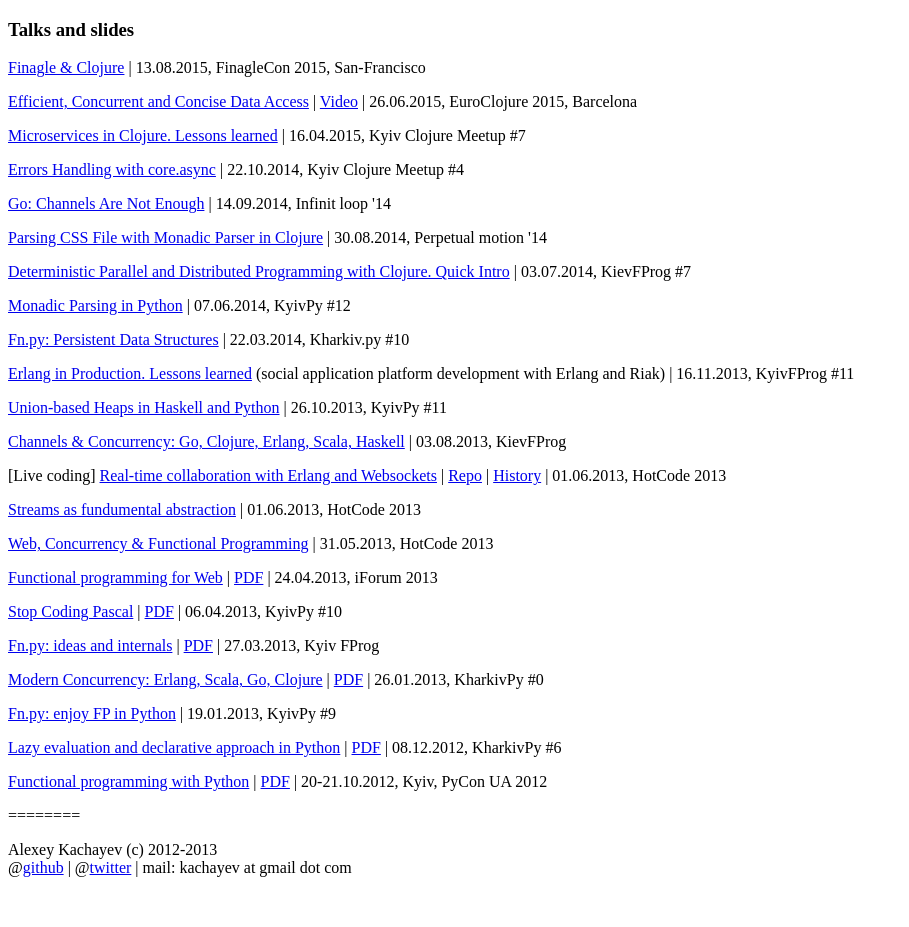
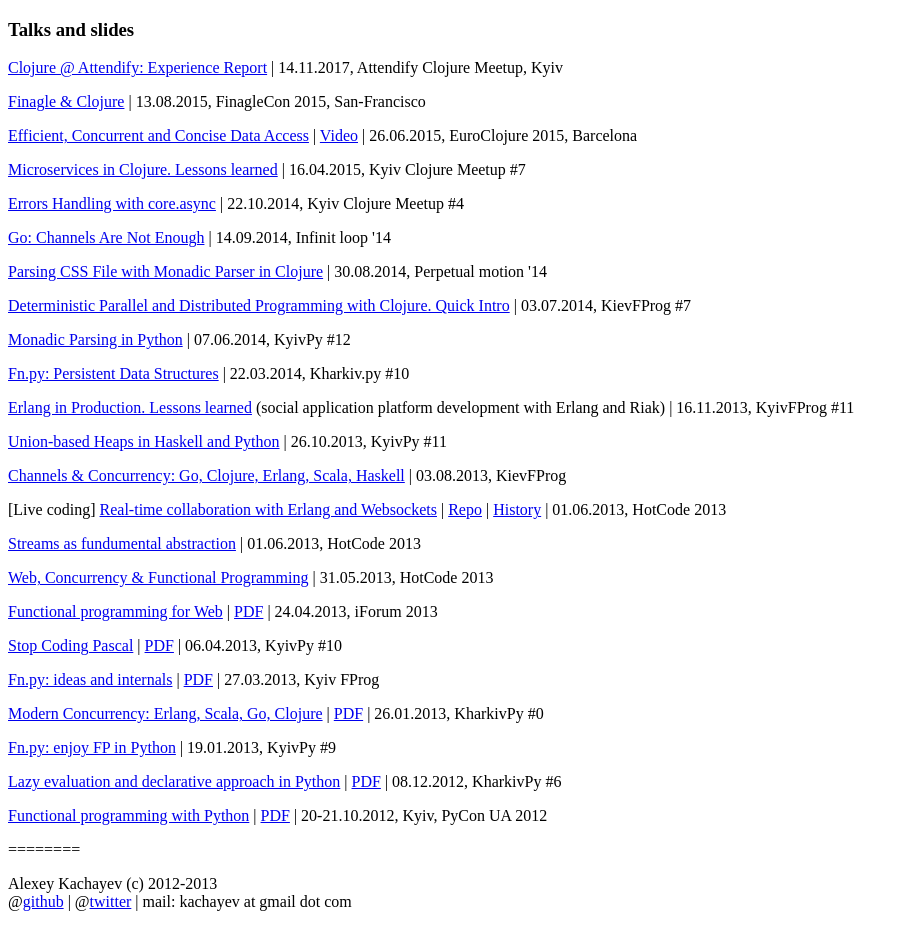
Before and after one commit to kachayev/talks, a plain HTML site: page index.html in a window 1280 px wide. Shown: the whole page, without its empty margins (0-909 px from the left). Before the commit the page ends 893 px from the top, so only its background shows below. Drawn offline with Linux system fonts and the light colour scheme.

Commit message:
Add "Clojure @ Attendify: Experience Report"

```diff
--- a/index.html
+++ b/index.html
@@ -5,6 +5,9 @@
 </head>
 <body>
   <h3>Talks and slides</h3>
+  <p>
+      <a href="https://t.co/ak7eyqigEw">Clojure @ Attendify: Experience Report</a> | 14.11.2017, Attendify Clojure Meetup, Kyiv
+  </p>
   <p>
     <a href="https://goo.gl/2st1ej">Finagle & Clojure</a> | 13.08.2015, FinagleCon 2015, San-Francisco
   </p>
```
